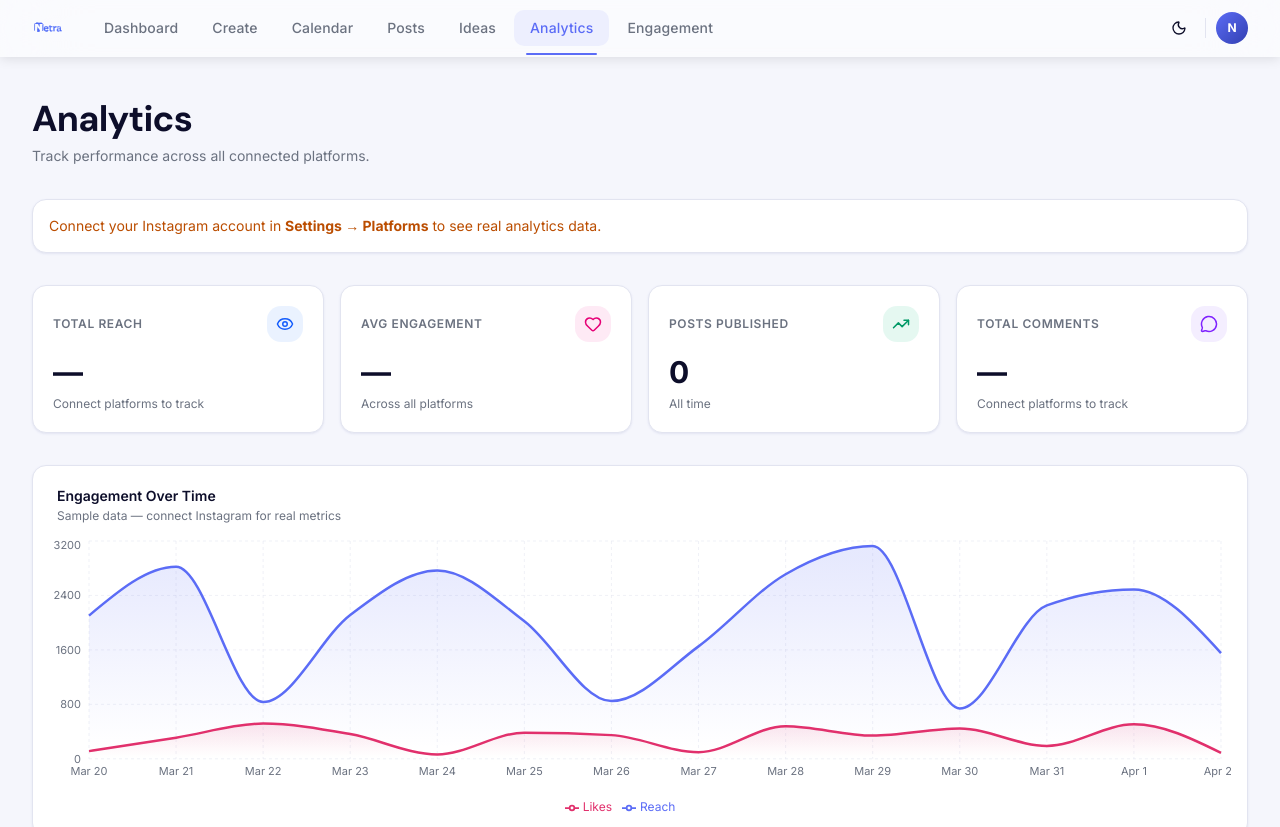
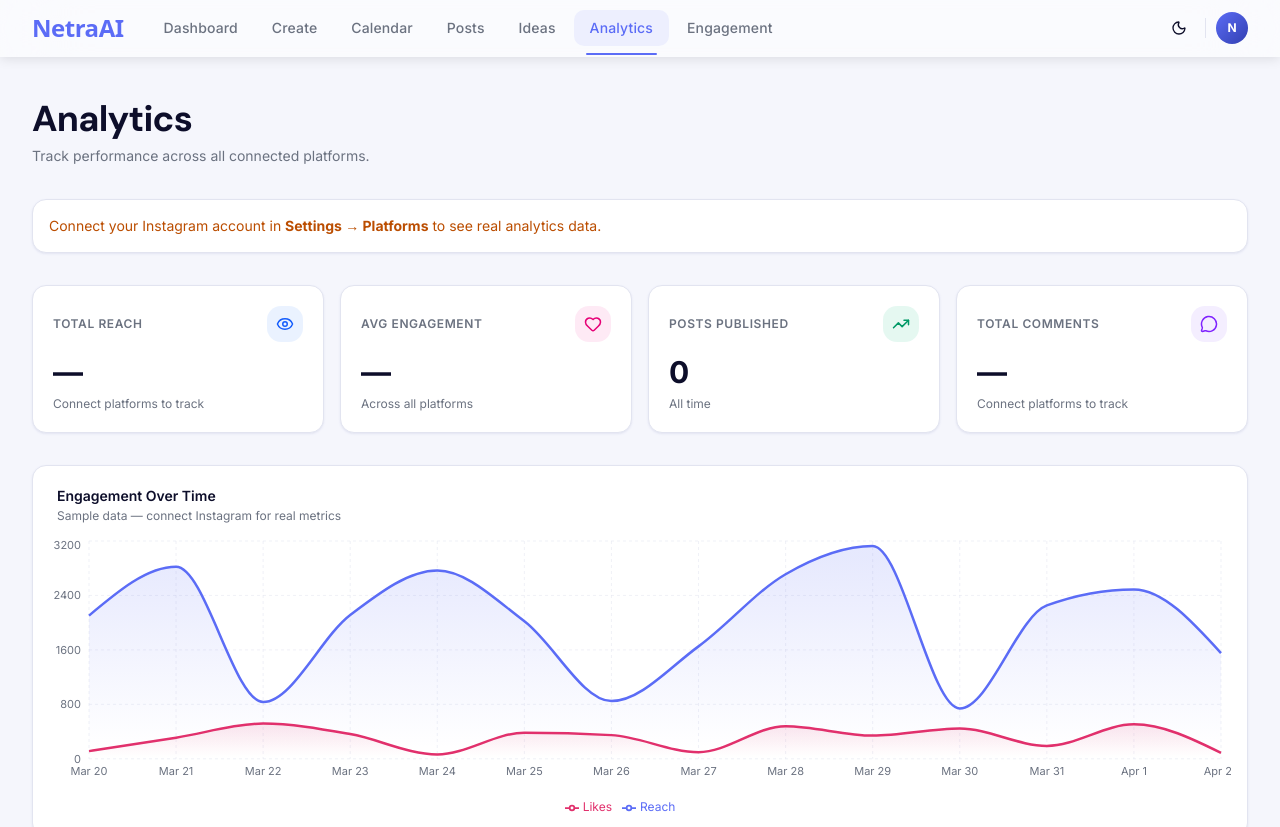
Before and after one commit to NetraAI-Services/netra-ai-workflow, a Next.js app: page /analytics in a window 1280 px wide. Shown: the top 827 px of the page. Built offline with nearby package versions, Linux system fonts and the light colour scheme.

Commit message:
Auto-save: Claude session changes

```diff
--- a/src/app/login/page.tsx
+++ b/src/app/login/page.tsx
@@ -4,7 +4,6 @@ import { useRouter } from 'next/navigation';
 import { signIn } from 'next-auth/react';
 import { NetraLogo } from '@/components/shared/NetraLogo';
 import { ThemeToggle } from '@/components/layout/ThemeToggle';
-import Image from 'next/image';
 import { Button } from '@/components/ui/button';
 import { Input } from '@/components/ui/input';
 import { Label } from '@/components/ui/label';
@@ -87,16 +86,7 @@ export default function LoginPage() {
 
         {/* Top bar — logo */}
         <div className="absolute top-8 left-10 z-20">
-          <span className="rounded-xl overflow-hidden bg-white inline-flex items-center justify-center w-12 h-12 shadow-lg">
-            <Image
-              src="/logo.svg"
-              alt="Logo"
-              width={48}
-              height={48}
-              className="w-full h-full object-contain"
-              priority
-            />
-          </span>
+          <NetraLogo variant="white" />
         </div>
 
         {/* Slogan area — large, high contrast */}
--- a/src/components/layout/Navbar.tsx
+++ b/src/components/layout/Navbar.tsx
@@ -33,7 +33,7 @@ export function Navbar() {
     <>
       <header className="fixed top-0 left-0 right-0 z-50 bg-nav/50 backdrop-blur-2xl border-b border-white/[0.06] shadow-[0_1px_12px_rgba(0,0,0,0.12)]">
         <div className="max-w-screen-xl mx-auto px-5 lg:px-8 h-14 flex items-center gap-6">
-          <NetraLogo size={32} className="flex-shrink-0" />
+          <NetraLogo className="flex-shrink-0" />
 
           {/* Desktop nav */}
           <nav className="hidden md:flex items-center gap-0.5 flex-1">
--- a/src/components/shared/NetraLogo.tsx
+++ b/src/components/shared/NetraLogo.tsx
@@ -1,24 +1,19 @@
 'use client';
 import Link from 'next/link';
-import Image from 'next/image';
 
 interface NetraLogoProps {
   className?: string;
-  size?: number;
+  variant?: 'default' | 'white';
 }
 
-export function NetraLogo({ className = '', size = 48 }: NetraLogoProps) {
+export function NetraLogo({ className = '', variant = 'default' }: NetraLogoProps) {
+  const textColor = variant === 'white' ? 'text-white' : 'text-primary';
+
   return (
     <Link href="/dashboard" className={`flex items-center select-none ${className}`}>
-      <Image
-        src="/logo-mark.svg"
-        alt="Logo"
-        width={size}
-        height={size}
-        style={{ width: size, height: size }}
-        className="object-contain"
-        priority
-      />
+      <span className={`text-2xl font-bold tracking-tight ${textColor}`} style={{ fontFamily: 'system-ui, -apple-system, sans-serif', letterSpacing: '-0.02em' }}>
+        Netra<span className="font-black">AI</span>
+      </span>
     </Link>
   );
 }
```
